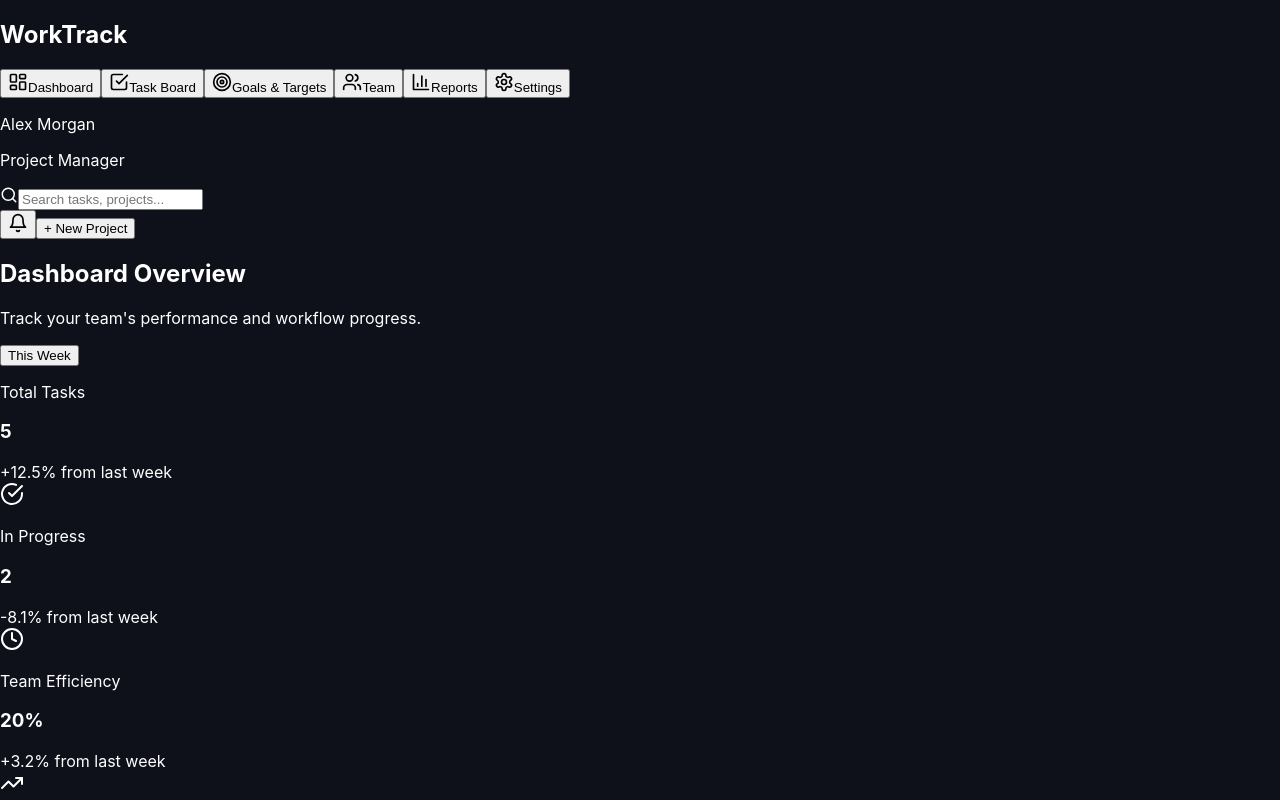
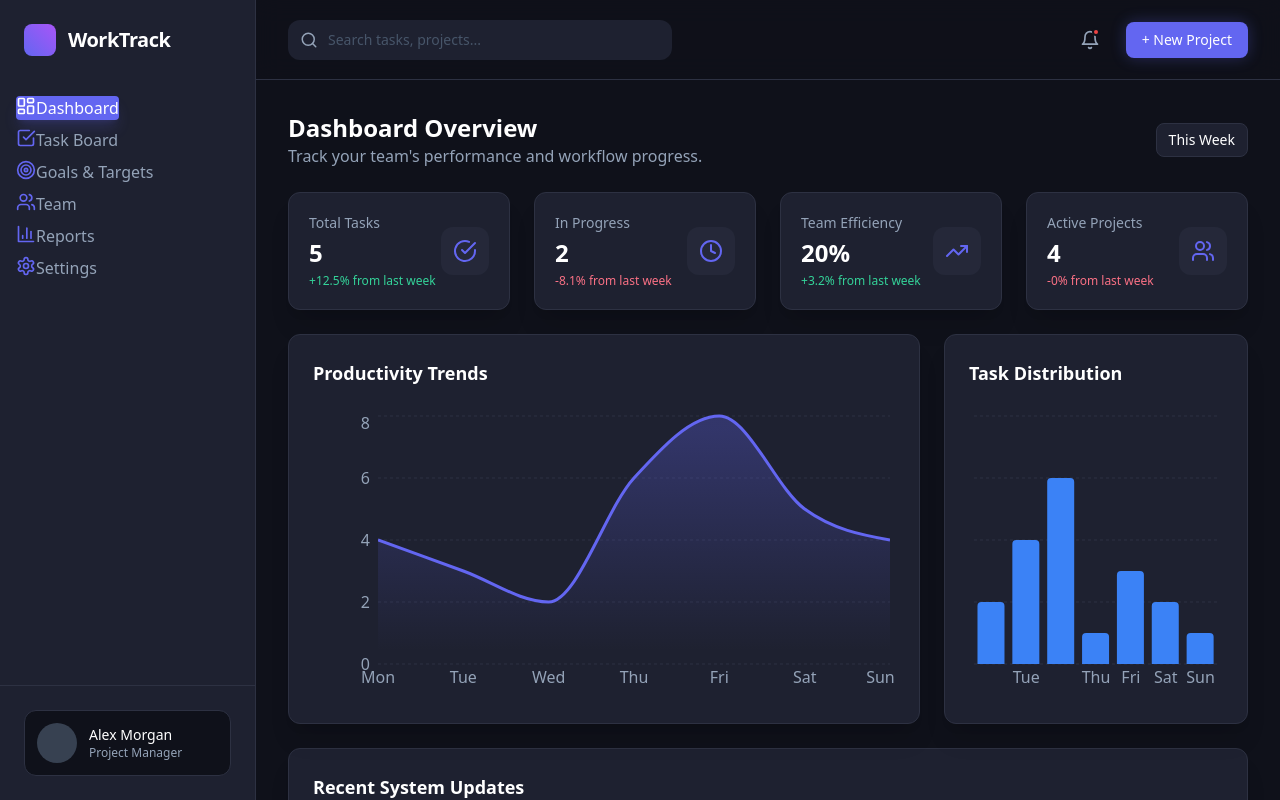
Before and after one commit to shreevardhann2006/workflow-pro, a React (Vite) app: page / in a window 1280 px wide. Shown: the top 800 px of the page. Built offline with nearby package versions, Linux system fonts and the light colour scheme.

Commit message:
Fix: Add Tailwind CSS configuration and dependencies

```diff
--- a/package.json
+++ b/package.json
@@ -23,6 +23,9 @@
         "eslint-plugin-react": "^7.33.2",
         "eslint-plugin-react-hooks": "^4.6.0",
         "eslint-plugin-react-refresh": "^0.4.5",
-        "vite": "^5.0.8"
+        "vite": "^5.0.8",
+        "tailwindcss": "^3.4.1",
+        "autoprefixer": "^10.4.17",
+        "postcss": "^8.4.35"
     }
 }
--- /dev/null
+++ b/postcss.config.js
@@ -0,0 +1,6 @@
+export default {
+    plugins: {
+        tailwindcss: {},
+        autoprefixer: {},
+    },
+}
--- a/src/index.css
+++ b/src/index.css
@@ -1,3 +1,7 @@
+@tailwind base;
+@tailwind components;
+@tailwind utilities;
+
 :root {
     --bg-dark: #0f111a;
     --bg-card: #1e2130;
--- /dev/null
+++ b/tailwind.config.js
@@ -0,0 +1,11 @@
+/** @type {import('tailwindcss').Config} */
+export default {
+    content: [
+        "./index.html",
+        "./src/**/*.{js,ts,jsx,tsx}",
+    ],
+    theme: {
+        extend: {},
+    },
+    plugins: [],
+}
```
